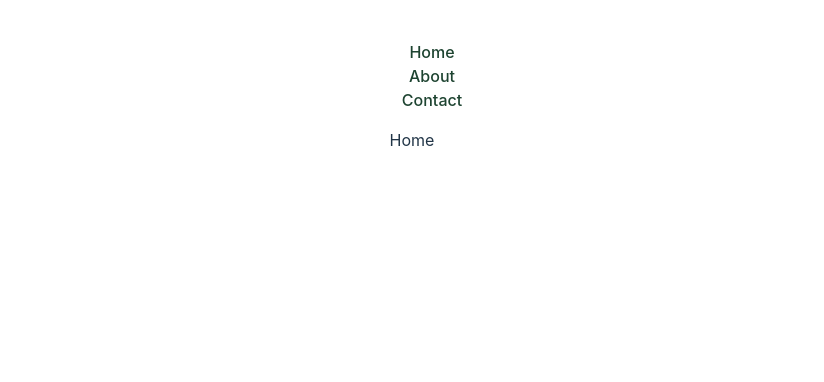
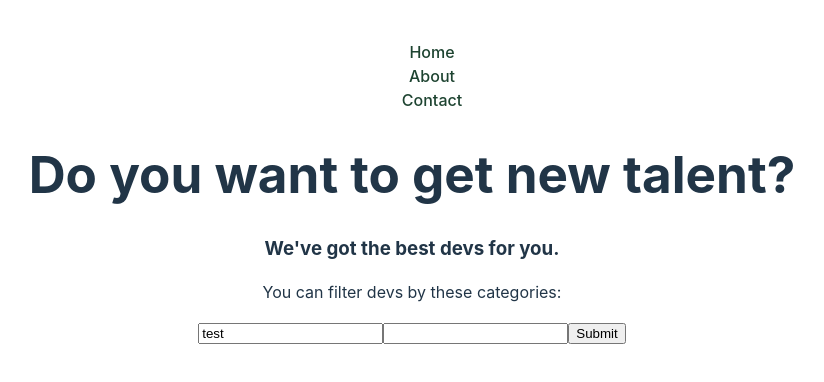
Before and after one commit to EliasPereyra/react-rhf, a React (Vite) app: page / in a window 1280 px wide. Shown: the top 382 px of the page, without its empty margins (228-1052 px from the left). Built offline with nearby package versions, Linux system fonts and the light colour scheme.

Commit message:
Import the Form component

```diff
--- a/src/pages/Home/index.tsx
+++ b/src/pages/Home/index.tsx
@@ -1,7 +1,16 @@
 import React from "react";
+import FormComponent from "../../components/Form";
 
 function Home() {
-  return <div>Home</div>;
+  return (
+    <main>
+      <h1>Do you want to get new talent?</h1>
+      <h3>We've got the best devs for you.</h3>
+      <p>You can filter devs by these categories: </p>
+
+      <FormComponent />
+    </main>
+  );
 }
 
 export default Home;
```
